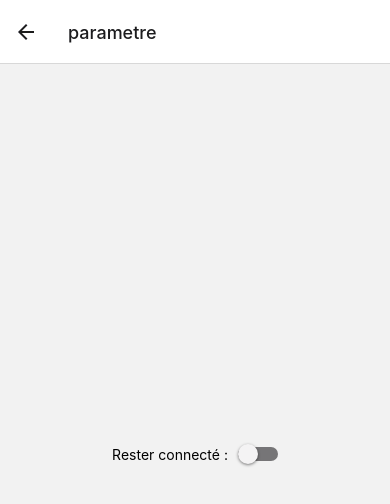
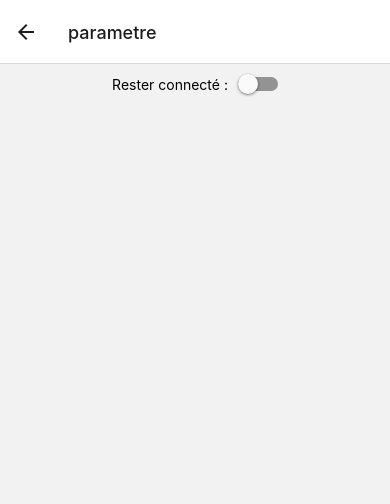
Before and after one commit to commando27/ProjetGym, a React Native app: screen /parametre in a window 390 px wide. Shown: the top 504 px of the page. Built offline with nearby package versions, Linux system fonts and the light colour scheme; what expo-sqlite would draw is missing.

Commit message:
parametre terminé

```diff
--- a/App.js
+++ b/App.js
@@ -13,11 +13,6 @@ import {
 
 const Stack = createNativeStackNavigator();
 const Drawer = createDrawerNavigator();
-
-export const useUserLoggedIn = () => {
-  const [isUserLoggedIn, setIsUserLoggedIn] = useState(false);
-  return [isUserLoggedIn, setIsUserLoggedIn];
-}
 
 function MyDrawer() {
   return (
--- a/Login.js
+++ b/Login.js
@@ -1,19 +1,14 @@
-import React, { useState } from 'react';
-import { View, Text, TextInput, TouchableOpacity, StyleSheet, useEffect } from 'react-native';
+import React, { useState, useEffect } from 'react';
+import { View, Text, TextInput, TouchableOpacity, StyleSheet, Switch } from 'react-native';
 import * as SecureStore from 'expo-secure-store';
 import * as Notifications from 'expo-notifications';
-import { useUserLoggedIn } from './App';
+import AsyncStorage from '@react-native-async-storage/async-storage';
 
 
 const LoginScreen = ({ navigation, route }) => {
 
-    const [isUserLoggedIn, setIsUserLoggedIn] = useUserLoggedIn();
-    console.log(isUserLoggedIn);
-
     const [email, setEmail] = useState('');
     const [password, setPassword] = useState('');
-
-
 
     const notification = {
         content: {
@@ -22,6 +17,15 @@ const LoginScreen = ({ navigation, route }) => {
         },
         trigger: null,
     };
+
+    useEffect(() => {
+        // Load the remember me state from storage
+        AsyncStorage.getItem('rememberMe').then(value => {
+            if (value === 'true') {
+                navigation.replace('ListExercice'); // Navigate to the home screen if the user is already logged in
+            }
+        });
+    }, []);
 
 
     const handleLogin = async () => {
@@ -41,7 +45,7 @@ const LoginScreen = ({ navigation, route }) => {
                 });
                 await Notifications.scheduleNotificationAsync(notification);
 
-                setIsUserLoggedIn(true);
+
             } else {
                 alert('Email ou mot de passe invalide');
             }
@@ -69,7 +73,6 @@ const LoginScreen = ({ navigation, route }) => {
                     }),
                 });
                 await Notifications.scheduleNotificationAsync(notification);
-                setIsUserLoggedIn(true);
 
             }
         } catch (error) {
@@ -100,6 +103,7 @@ const LoginScreen = ({ navigation, route }) => {
             <TouchableOpacity style={styles.button} onPress={handleNewUser}>
                 <Text style={styles.buttonText}>Nouvel utilisateur</Text>
             </TouchableOpacity>
+
         </View>
     );
 };
--- a/package.json
+++ b/package.json
@@ -9,6 +9,7 @@
     "web": "expo start --web"
   },
   "dependencies": {
+    "@react-native-async-storage/async-storage": "^1.17.11",
     "@react-navigation/drawer": "^6.6.2",
     "@react-navigation/native": "^6.1.6",
     "@react-navigation/native-stack": "^6.9.12",
--- a/parametre.js
+++ b/parametre.js
@@ -1,42 +1,45 @@
-import React, { useState, useEffect, useContext } from 'react';
-import { Text, View, Switch, StyleSheet } from 'react-native';
-import LoginScreen from './Login';
-import ListExercice from './ListExercice';
-import { useUserLoggedIn } from './App';
-
-
+import React, { useState, useEffect } from 'react';
+import { View, Switch, StyleSheet, Text } from 'react-native';
+import AsyncStorage from '@react-native-async-storage/async-storage';
 
 const Parametre = ({ }) => {
+    const [rememberMe, setRememberMe] = useState(false);
 
-    const [isUserLoggedIn, setIsUserLoggedIn] = useUserLoggedIn();
-    console.log(isUserLoggedIn);
+    useEffect(() => {
+        // Load the remember me state from storage
+        AsyncStorage.getItem('rememberMe').then(value => {
+            setRememberMe(value === 'true');
+        });
+        if (rememberMe) {
+            AsyncStorage.setItem('rememberMe');
+        } else {
+            AsyncStorage.removeItem('rememberMe');
+        }
+    }, []);
 
-    //const [isEnabled, setIsEnabled] = useState(false);
-    const toggleSwitch = () => setIsUserLoggedIn(previousState => !previousState);
-
+    const handleRememberMeSwitch = value => {
+        // Store the remember me state in storage
+        AsyncStorage.setItem('rememberMe', value.toString());
+        setRememberMe(value);
+    };
 
     return (
         <View style={[{ flexDirection: 'row' }, styles.container]}>
             <Text style={{ marginRight: 10 }}>Rester connecté :</Text>
             <Switch
-                trackColor={{ false: '#767577', true: '#81b0ff' }}
-                thumbColor={isUserLoggedIn ? '#f5dd4b' : '#f4f3f4'}
-                ios_backgroundColor="#3e3e3e"
-                onValueChange={toggleSwitch}
-                value={isUserLoggedIn}
+                value={rememberMe}
+                onValueChange={handleRememberMeSwitch}
             />
-
         </View>
     );
 };
 
 const styles = StyleSheet.create({
     container: {
-        flex: 1,
         alignItems: 'center',
         justifyContent: 'center',
+        paddingVertical: 10,
     },
 });
 
-
 export default Parametre;
```
Also changed, not shown: 1 other file (tests, documents, lock files or other folders).
